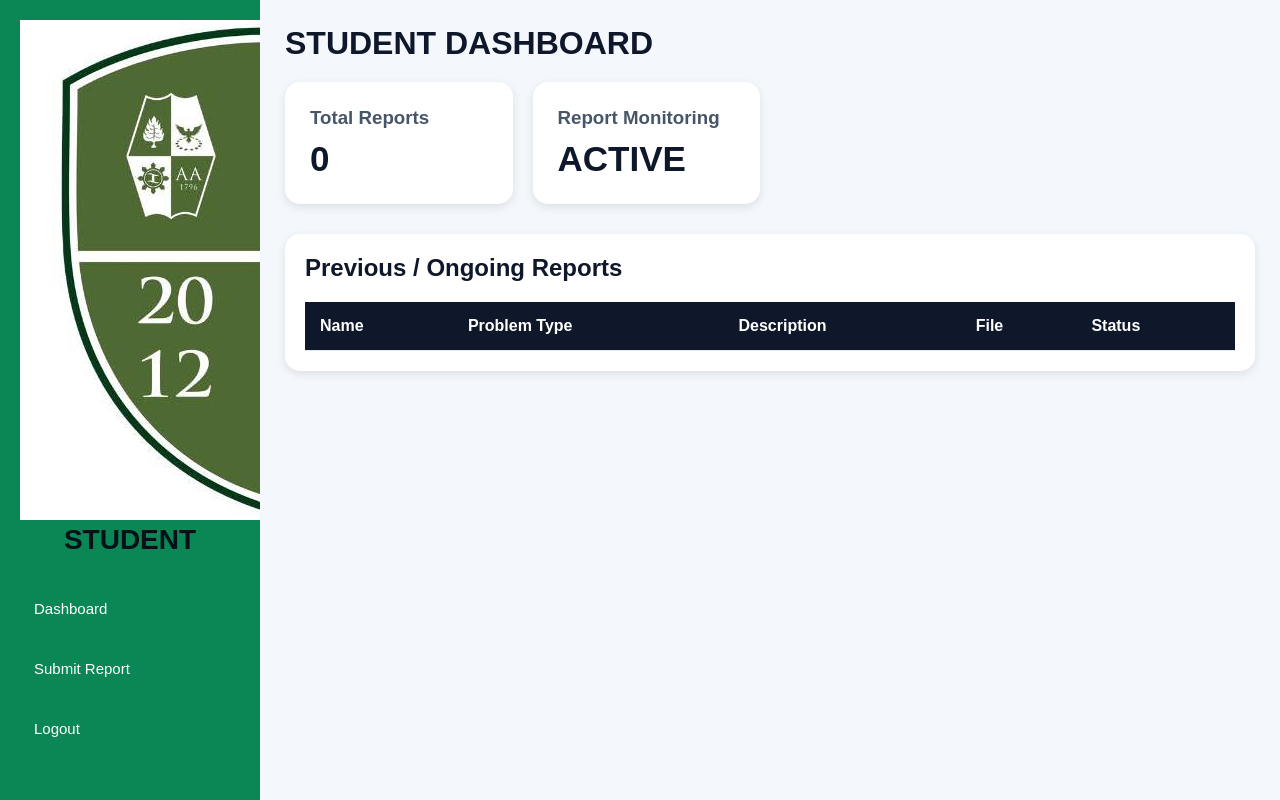
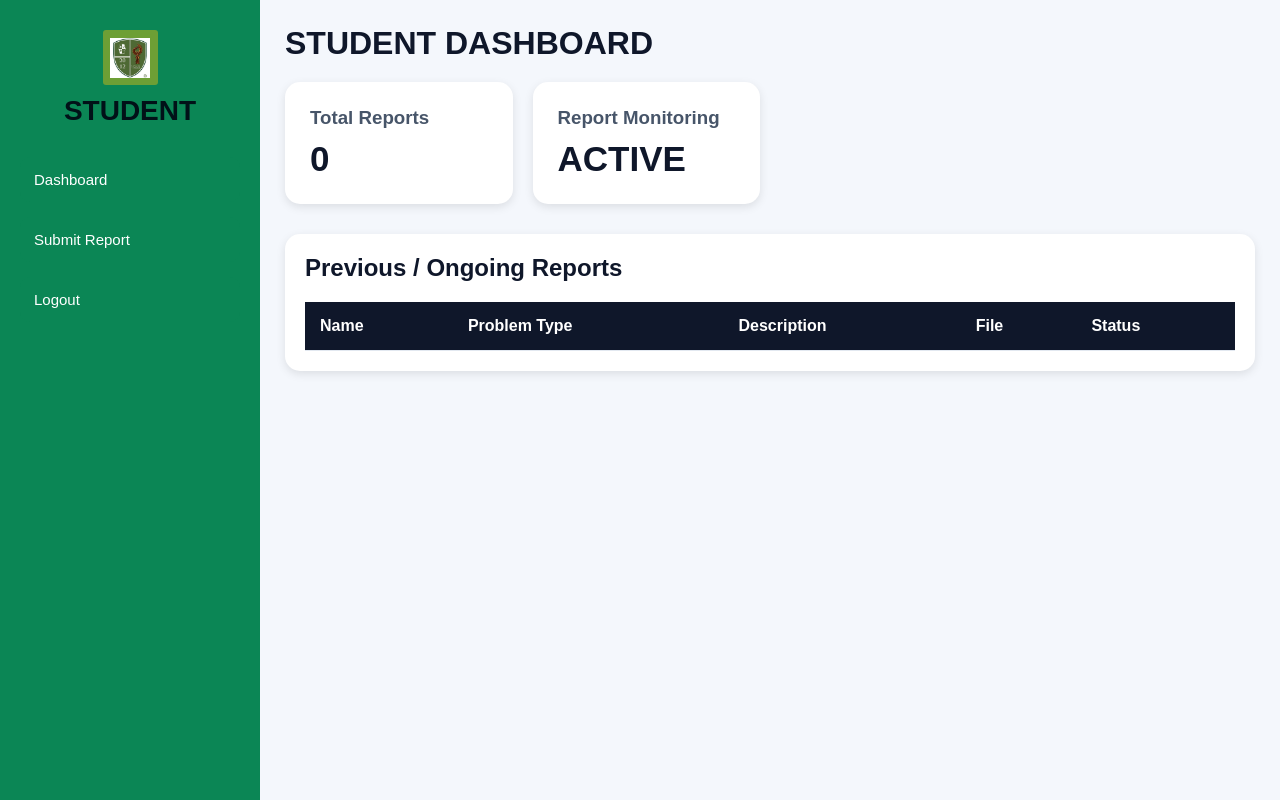
Before and after one commit to cmortencio23-0328/cdso-system, a website: page public/student-dashboard.html in a window 1280 px wide. Drawn offline with Linux system fonts and the light colour scheme; no server answers.

Commit message:
add student sidebar logo

```diff
--- a/public/student-dashboard.html
+++ b/public/student-dashboard.html
@@ -11,16 +11,21 @@
 <div class="container">
 
     <div class="sidebar">
+
         <div class="logo">
-    <img src="/images/cca-logo.png" alt="CCA Logo">
-    <h1>STUDENT</h1>
-</div>
+            <div class="sidebar-logo-box">
+                <img src="/images/cca-logo.png" alt="CCA Logo">
+            </div>
+
+            <h1>STUDENT</h1>
+        </div>
 
         <ul>
             <li><a href="student-dashboard.html">Dashboard</a></li>
             <li><a href="student-reports.html">Submit Report</a></li>
             <li><a href="/auth/logout">Logout</a></li>
         </ul>
+
     </div>
 
     <div class="main">
@@ -28,6 +33,7 @@
         <h1>STUDENT DASHBOARD</h1>
 
         <div class="cards">
+
             <div class="card">
                 <h3>Total Reports</h3>
                 <p id="totalReports">0</p>
@@ -37,6 +43,7 @@
                 <h3>Report Monitoring</h3>
                 <p>ACTIVE</p>
             </div>
+
         </div>
 
         <div class="table-box">
```
